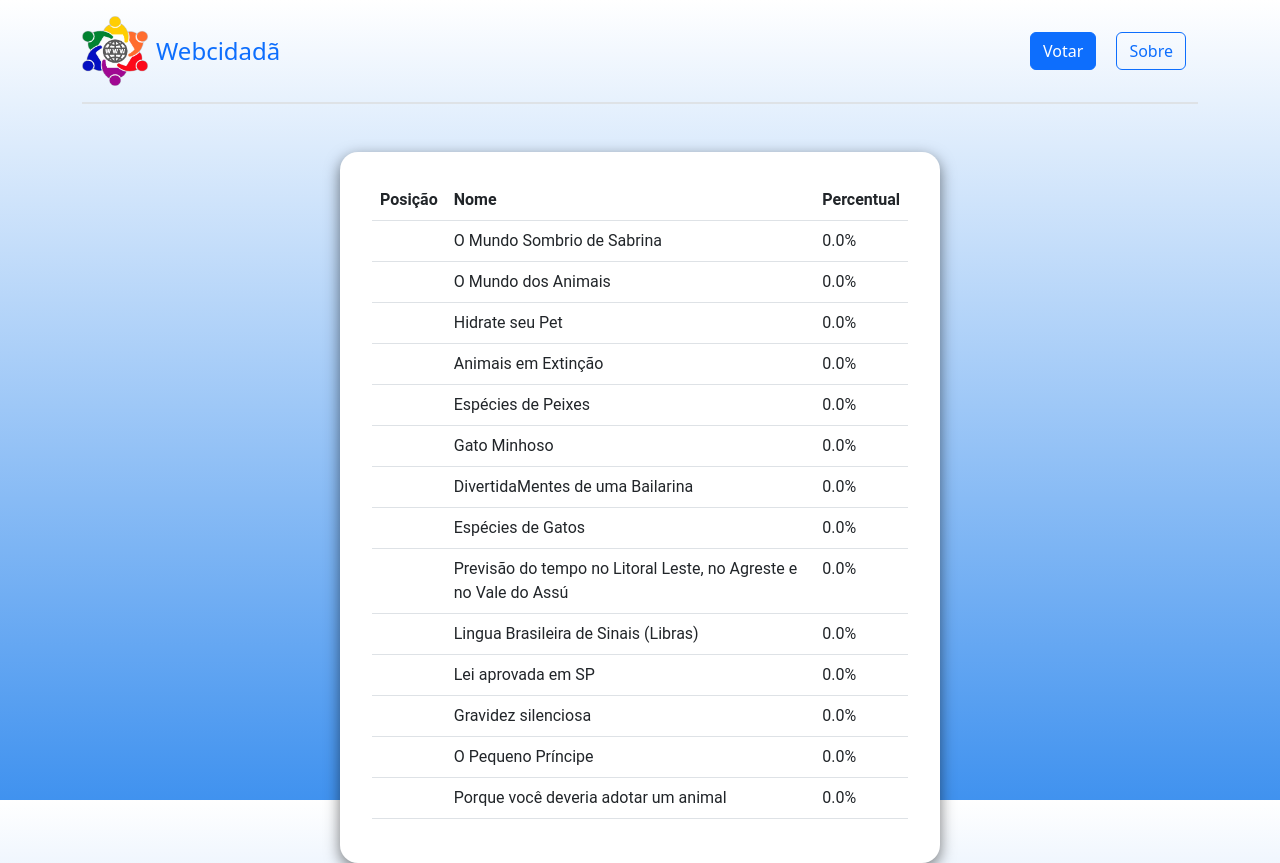
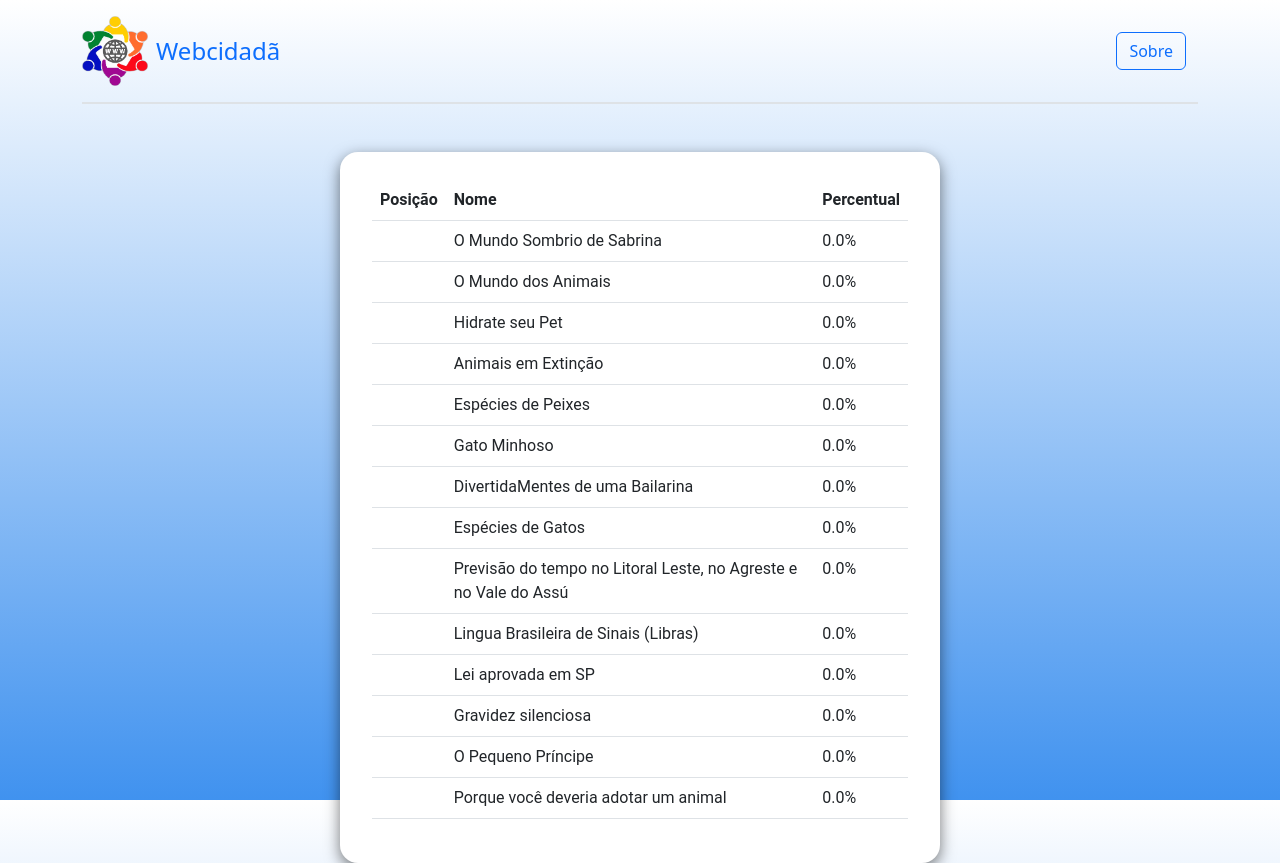
Before and after one commit to LuterKinggg/VotacaoWebCidada, a Flask app: page /resultado in a window 1280 px wide. Run offline with Flask 3, Linux system fonts and the light colour scheme.

Commit message:
Removido botão de votar no header

```diff
--- a/templates/resultado.html
+++ b/templates/resultado.html
@@ -35,14 +35,6 @@
         </a>
 
         <ul class="nav nav-pills">
-          <nav class="navbar bg-body-tertiary">
-            <li class="nav-item">
-              <a
-                href="/"
-                class="btn btn-primary me-2"
-                aria-current="page">Votar</a>
-            </li>
-          </nav>
 
           <nav class="navbar bg-body-tertiary">
             <div class="container-fluid">
```
